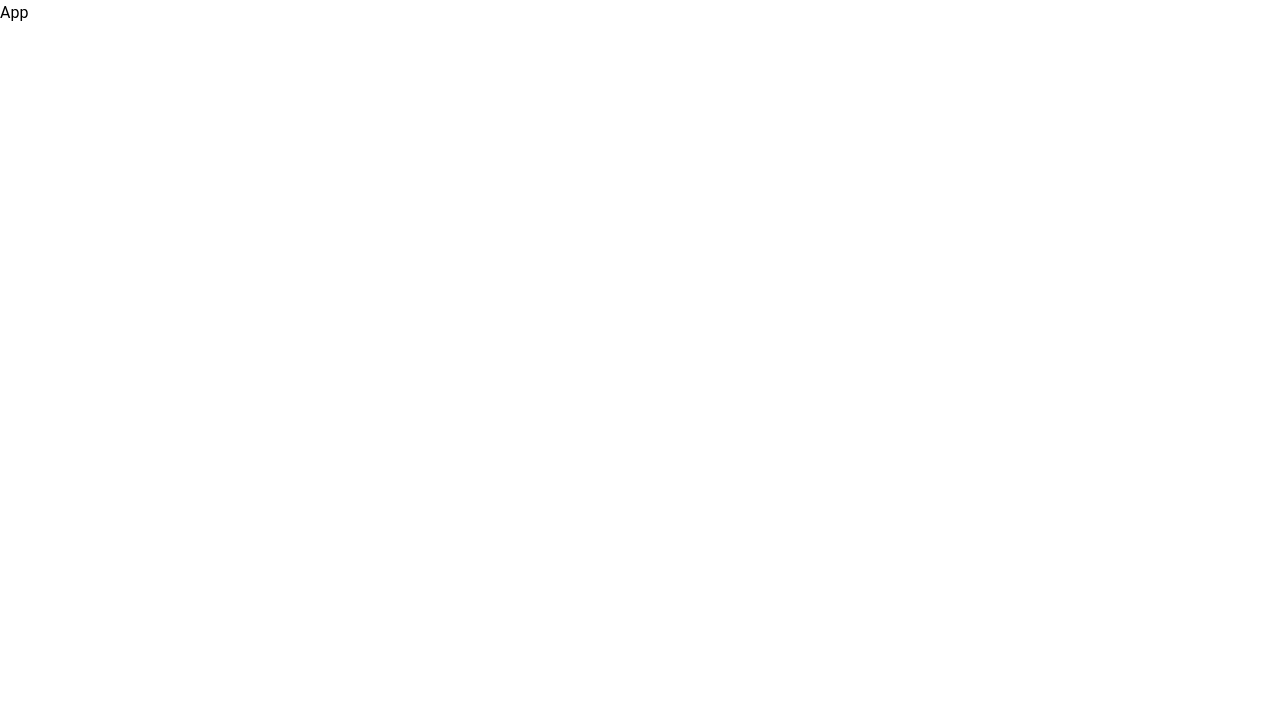
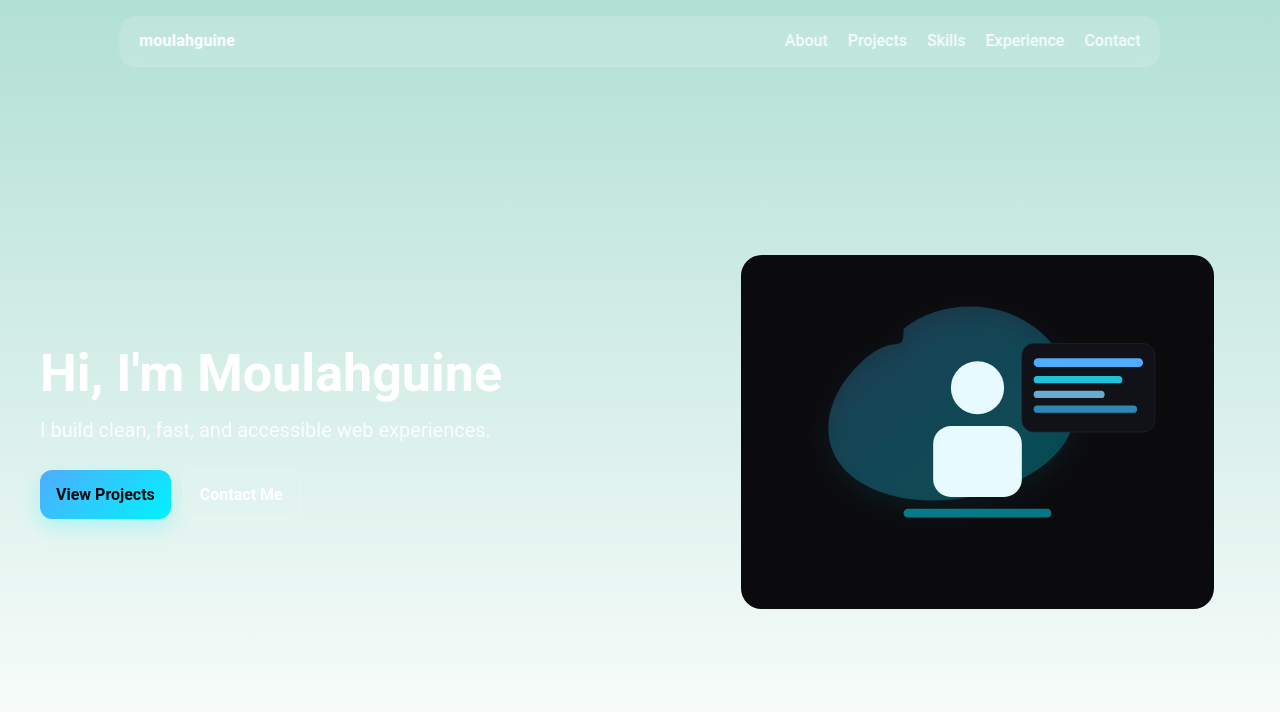
Before and after one commit to moulahguine/my_portfolio-moulahguine, a React (Create React App) app: page / in a window 1280 px wide. Shown: the top 712 px of the page. Built offline with nearby package versions, Linux system fonts and the light colour scheme.

Commit message:
feat: add Header and Hero sections; wire into App; fix Sass import paths; add logo and hero illustration; center and style header; update hero layout/styles

```diff
--- a/src/App.jsx
+++ b/src/App.jsx
@@ -1,5 +1,14 @@
 import React from "react";
+import Header from "./components/Header/Header";
+import Hero from "./sections/Hero/Hero";
 
 export default function App() {
-  return <div>App</div>;
+  return (
+    <>
+      <Header />
+      <main>
+        <Hero />
+      </main>
+    </>
+  );
 }
--- a/src/components/Header/Header.jsx
+++ b/src/components/Header/Header.jsx
@@ -0,0 +1,38 @@
+import "./Header.scss";
+
+export default function Header() {
+  return (
+    <header className="site-header">
+      <a className="userName" href="#home" aria-label="Go to home section">
+        {/* <img
+          className="userName__logo"
+          src="/images/logo.svg"
+          alt="Moulahguine logo"
+          width="28"
+          height="28"
+        /> */}
+        <span className="userName__name">moulahguine</span>
+      </a>
+
+      <nav className="primary-nav" aria-label="Primary">
+        <ul className="primary-nav__list">
+          <li className="primary-nav__item">
+            <a href="#about">About</a>
+          </li>
+          <li className="primary-nav__item">
+            <a href="#projects">Projects</a>
+          </li>
+          <li className="primary-nav__item">
+            <a href="#skills">Skills</a>
+          </li>
+          <li className="primary-nav__item">
+            <a href="#experience">Experience</a>
+          </li>
+          <li className="primary-nav__item">
+            <a href="#contact">Contact</a>
+          </li>
+        </ul>
+      </nav>
+    </header>
+  );
+}
--- a/src/components/Header/Header.scss
+++ b/src/components/Header/Header.scss
@@ -0,0 +1,54 @@
+.site-header {
+  z-index: 1000;
+  position: fixed;
+  top: 1rem;
+  left: 50%;
+  translate: -50%;
+  background: #ffffff26;
+  backdrop-filter: blur(10px);
+  width: clamp(22.938rem, -14.25rem + 99.167vw, 75rem);
+  border-bottom: 1px solid rgba(255, 255, 255, 0.08);
+  border-radius: 1rem;
+  display: flex;
+  justify-content: space-between;
+  align-items: center;
+  gap: 1rem;
+  padding: 0.75rem 1.25rem;
+
+  .userName {
+    display: inline-flex;
+    align-items: center;
+    gap: 0.625rem;
+    color: #ffffff;
+
+    .userName__logo {
+      display: block;
+    }
+
+    .userName__name {
+      font-family: "Roboto", system-ui, -apple-system, Segoe UI, Helvetica,
+        Arial, sans-serif;
+      font-weight: 700;
+      letter-spacing: 0.2px;
+      text-transform: lowercase;
+    }
+  }
+
+  .primary-nav__list {
+    list-style: none;
+    display: flex;
+    gap: 20px;
+    margin: 0;
+    padding: 0;
+
+    .primary-nav__item a {
+      color: rgba(255, 255, 255, 0.88);
+      font-weight: 500;
+    }
+
+    .primary-nav__item a:hover,
+    .primary-nav__item a:focus-visible {
+      color: #ffffff;
+    }
+  }
+}
--- a/src/sections/Hero/Hero.jsx
+++ b/src/sections/Hero/Hero.jsx
@@ -0,0 +1,34 @@
+import "./Hero.scss";
+
+export default function Hero() {
+  return (
+    <section id="home" className="hero" aria-label="Hero">
+      <div className="hero__inner">
+        <div className="hero__content">
+          <h1 className="hero__title">Hi, I'm Moulahguine</h1>
+          <p className="hero__subtitle">
+            I build clean, fast, and accessible web experiences.
+          </p>
+          <div className="hero__actions">
+            <a className="btn btn--primary" href="#projects">
+              View Projects
+            </a>
+            <a className="btn btn--ghost" href="#contact">
+              Contact Me
+            </a>
+          </div>
+        </div>
+        <div className="hero__media" aria-hidden="true">
+          <img
+            className="hero__image"
+            src="/images/hero-illustration.svg"
+            alt="Abstract developer illustration"
+            width="480"
+            height="360"
+            loading="eager"
+          />
+        </div>
+      </div>
+    </section>
+  );
+}
--- a/src/sections/Hero/Hero.scss
+++ b/src/sections/Hero/Hero.scss
@@ -0,0 +1,74 @@
+.hero {
+  padding: clamp(6rem, 5vw + 4rem, 10rem) 1.25rem 4rem;
+  color: #ffffff;
+  background: linear-gradient(180deg, #b2e0d4 0%, #fff 100%);
+  min-height: 100vh;
+  display: grid;
+  align-items: center;
+}
+
+.hero__inner {
+  max-width: 1200px;
+  margin: 0 auto;
+  display: grid;
+  gap: 2rem;
+  align-items: center;
+  grid-template-columns: 1fr;
+
+  @media (min-width: 880px) {
+    grid-template-columns: 1.1fr 0.9fr;
+  }
+}
+
+.hero__title {
+  font-size: clamp(2rem, 2vw + 1.75rem, 3.25rem);
+  line-height: 1.1;
+  margin-bottom: 0.75rem;
+}
+
+.hero__subtitle {
+  color: rgba(255, 255, 255, 0.85);
+  font-size: clamp(1rem, 0.6vw + 0.95rem, 1.25rem);
+  margin-bottom: 1.5rem;
+}
+
+.hero__actions {
+  display: inline-flex;
+  gap: 0.75rem;
+}
+
+.hero__media {
+  display: grid;
+  place-items: center;
+}
+
+.hero__image {
+  width: min(520px, 90%);
+  height: auto;
+}
+
+.btn {
+  display: inline-flex;
+  align-items: center;
+  justify-content: center;
+  padding: 0.65rem 1rem;
+  border-radius: 0.75rem;
+  font-weight: 600;
+  text-decoration: none;
+  transition: transform 0.15s ease, box-shadow 0.15s ease;
+}
+
+.btn:hover {
+  transform: translateY(-1px);
+}
+
+.btn--primary {
+  background: linear-gradient(135deg, #4facfe 0%, #00f2fe 100%);
+  color: #0b0b0e;
+  box-shadow: 0 8px 20px rgba(0, 242, 254, 0.25);
+}
+
+.btn--ghost {
+  color: #ffffff;
+  border: 1px solid rgba(255, 255, 255, 0.2);
+}
```
Also changed, not shown: public/images/hero-illustration.svg (added), public/images/logo.svg (added).
